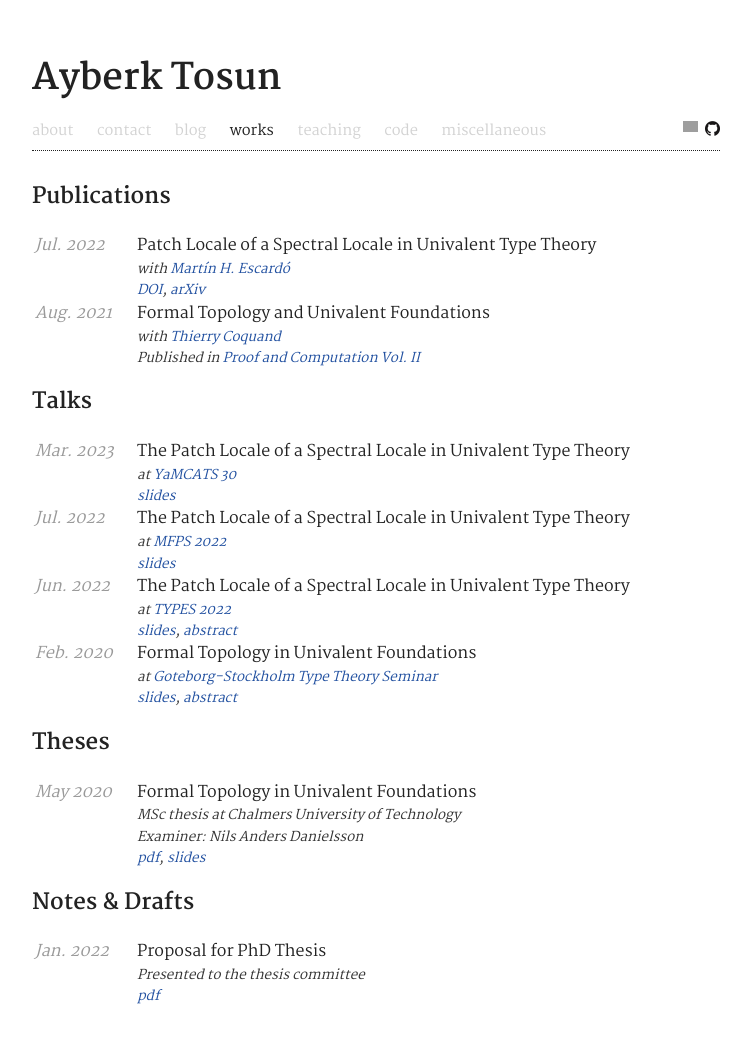
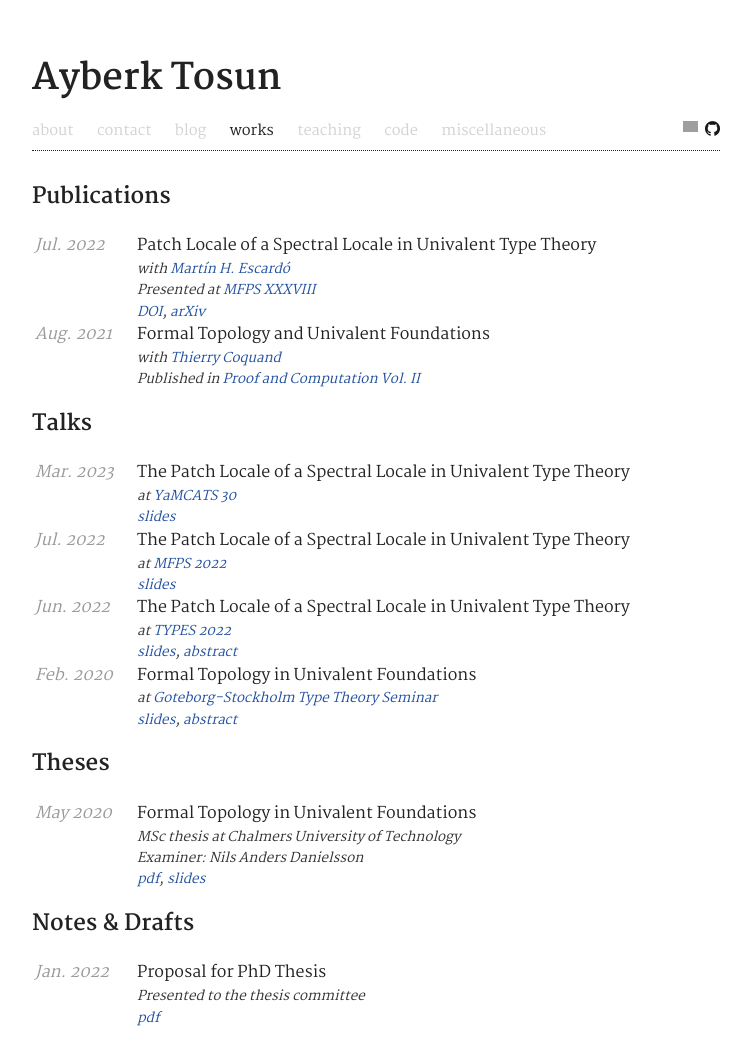
Before and after one commit to ayberkt/homepage, a Jekyll site: the page built from works.md, in a window 1280 px wide. Shown: the whole page, without its empty margins (264-1015 px from the left). Built offline with Jekyll 4.4.1, drawn with Linux system fonts in a browser that asks for light colours; comment, search, counter and statistics services are not loaded; before the commit the page ends 1041 px from its top, so only the background shows below that; grey boxes are pictures that could not be loaded.

Commit message:
Mention conference at which paper was presented

```diff
--- a/works.md
+++ b/works.md
@@ -18,6 +18,12 @@ layout: default
       <tr>
         <td></td>
         <td class="extra">Published in <a href="{{ item.published-in.link }}">{{ item.published-in.title }}</a></td>
+      </tr>
+    {% endif %}
+    {% if item.type == "conference" %}
+      <tr>
+        <td></td>
+        <td class="extra">Presented at <a href="{{ item.published-in.link }}">{{ item.published-in.title }}</a></td>
       </tr>
     {% endif %}
     {% assign len = item.links.size %}
```
